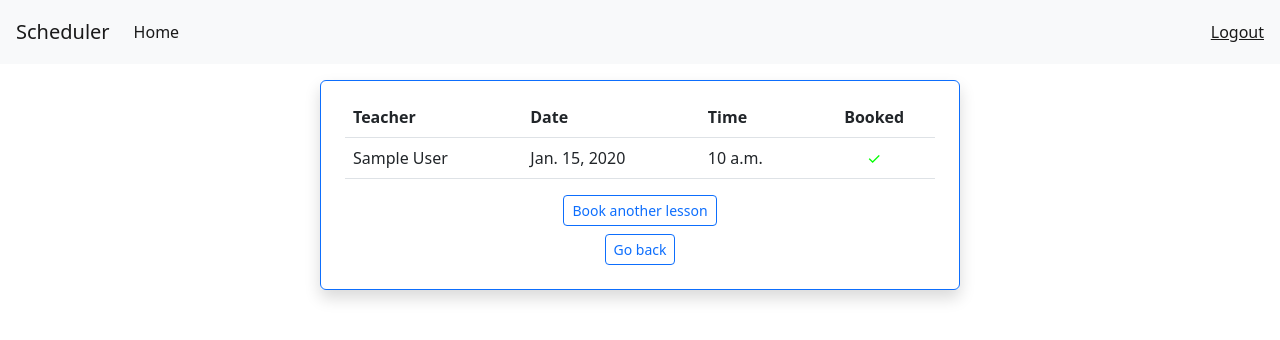
After one commit to KubaBir/Scheduler, a Django app: page /lessons/booked in a window 1280 px wide. The commit adds this page. Shown: the top 340 px of the page. Run offline with Django 4.2, Linux system fonts and the light colour scheme; a user stored in the database is signed in; tables that the repository leaves empty hold one stand-in row (values such as "Sample post").

Commit message:
student functionality

```diff
--- a/app/core/models.py
+++ b/app/core/models.py
@@ -1,5 +1,5 @@
 from django.contrib.auth.models import (AbstractBaseUser, BaseUserManager,
-                                        PermissionsMixin)
+                                        Permission, PermissionsMixin)
 from django.db import models
 
 
@@ -19,6 +19,12 @@ class UserManager(BaseUserManager):
         )
         user.set_password(password)
         user.save(using=self._db)
+        if is_teacher:
+            permission = Permission.objects.get(name='Post a new lesson')
+            user.user_permissions.add(permission)
+        else:
+            permission = Permission.objects.get(name='Join a lesson')
+            user.user_permissions.add(permission)
         return user
 
     def create_superuser(self, name, password, is_teacher=False, email=None):
@@ -58,3 +64,9 @@ class Availability(models.Model):
 
     def __str__(self):
         return f"{self.teacher.name} {self.date} {self.time}"
+
+    class Meta:
+        permissions = [
+            ("add", "Post a new lesson"),
+            ("join", "Join a lesson"),
+        ]
--- a/app/core/templates/core/base.html
+++ b/app/core/templates/core/base.html
@@ -49,12 +49,12 @@
         {% endif %}
         {% endfor %}
         {% endif %}
+      </div>
 
         {% block content %}
         {% endblock content %}
 
 
-    </div>
 
 </body>
 </html>
--- /dev/null
+++ b/app/lessons/templates/lessons/booked.html
@@ -0,0 +1,61 @@
+{% extends 'core/base.html' %}
+
+{% block content %}
+<div class="container border shadow border-primary rounded p-4 pt-3 w-50">
+
+    <table class="table ">
+        <thead>
+          <tr>
+            <th scope="col">Teacher</th>
+            <th scope="col">Date</th>
+            <th scope="col">Time</th>
+            {% if user.is_teacher %}
+                <th scope="col" style="text-align: center">
+                    Booked
+                </th>
+            {% endif %}
+          </tr>
+        </thead>
+        <tbody>
+            {% for lesson in lesson_list %}
+            <tr>
+            <td>
+                {{lesson.teacher}}
+            </td>
+            <td>
+                {{lesson.date}}
+            </td>
+            <td>
+                {{lesson.time}}
+            </td>
+
+            {% if user.is_teacher %}
+                <td style="text-align: center">
+                    {% if lesson.is_booked %}
+                    <span style="color: #00ff00;">&#10003</span>
+                    {% else %}
+                    <span style="color: red;">&#10005</span>
+                    {% endif %}
+                </td>
+            {% endif %}
+
+            </tr>
+            {% endfor %}
+        </tbody>
+      </table>
+      {% if lesson_list|length < 3 %}
+        <div style="display: flex; justify-content: center; align-items: center;" class="m-2">
+            <a class="btn btn-sm btn-outline-primary" href={% url 'lessons:list' %}>Book another lesson</a>
+        </div>
+      {% endif %}
+        <div style="display: flex; justify-content: center; align-items: center;">
+            <a class="btn btn-sm btn-outline-primary" href="{% url 'core:home' %}">Go back</a>
+        </div>
+
+    <ul class="list-group">
+
+    </ul>
+
+</div>
+
+{% endblock content %}
--- a/app/lessons/urls.py
+++ b/app/lessons/urls.py
@@ -1,9 +1,13 @@
 from django.urls import path
 
-from .views import AddAvailability
+from .views import (AddAvailability, JoinLesson, ListAvailableLessons,
+                    ListMyLessons)
 
 app_name = "lessons"
 
 urlpatterns = [
     path("add/", AddAvailability.as_view(), name="add"),
+    path("list/", ListAvailableLessons.as_view(), name="list"),
+    path('join/<int:pk>', JoinLesson.as_view(), name='join'),
+    path('booked', ListMyLessons.as_view(), name='booked'),
 ]
--- a/app/lessons/views.py
+++ b/app/lessons/views.py
@@ -1,18 +1,51 @@
 from core.models import Availability
-from django.contrib.auth.mixins import LoginRequiredMixin
+from django.contrib.auth.mixins import (LoginRequiredMixin,
+                                        PermissionRequiredMixin)
+from django.db.models import Q
 from django.shortcuts import render
 from django.urls import reverse_lazy
-from django.views.generic import CreateView
+from django.views.generic import CreateView, ListView, UpdateView
 
-from .forms import LessonForm
+from .forms import CreateLessonForm, JoinLessonForm
 
 
-class AddAvailability(LoginRequiredMixin, CreateView):
+class AddAvailability(LoginRequiredMixin, PermissionRequiredMixin, CreateView):
     model = Availability
-    form_class = LessonForm
+    form_class = CreateLessonForm
     template_name = 'lessons/availability_form.html'
     success_url = reverse_lazy('core:home')
+    permission_required = 'core.add'
 
     def form_valid(self, form):
         form.instance.teacher = self.request.user
         return super().form_valid(form)
+
+
+class ListAvailableLessons(LoginRequiredMixin, ListView):
+    model = Availability
+    template_name = 'lessons/list.html'
+    context_object_name = 'lesson_list'
+
+    def get_queryset(self):
+        return Availability.objects.filter(is_booked=False)
+
+
+class JoinLesson(UpdateView):
+    model = Availability
+    form_class = JoinLessonForm
+    template_name = 'lessons/join.html'
+    success_url = reverse_lazy('core:home')
+
+    def form_valid(self, form):
+        form.instance.is_booked = True
+        form.instance.student = self.request.user
+        return super().form_valid(form)
+
+
+class ListMyLessons(LoginRequiredMixin, ListView):
+    model = Availability
+    template_name = 'lessons/booked.html'
+    context_object_name = 'lesson_list'
+
+    def get_queryset(self):
+        return Availability.objects.filter(Q(teacher=self.request.user) | Q(student=self.request.user))
--- /dev/null
+++ b/requirements.txt
@@ -0,0 +1 @@
+Django >=4.0.1,<4.1
```
Also changed, not shown: app/core/templates/core/home.html (+24 -2 lines), app/lessons/forms.py (+7 -1 lines), app/lessons/templates/lessons/join.html (added, +19 -0 lines), app/lessons/templates/lessons/list.html (added, +56 -0 lines), docker-compose.yml (added, +13 -0 lines), app/core/migrations/0005_alter_availability_options.py (added), 1 other file.
